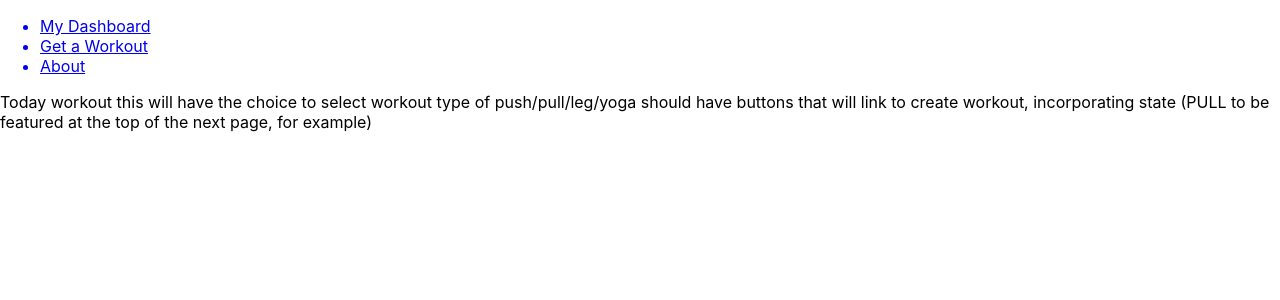
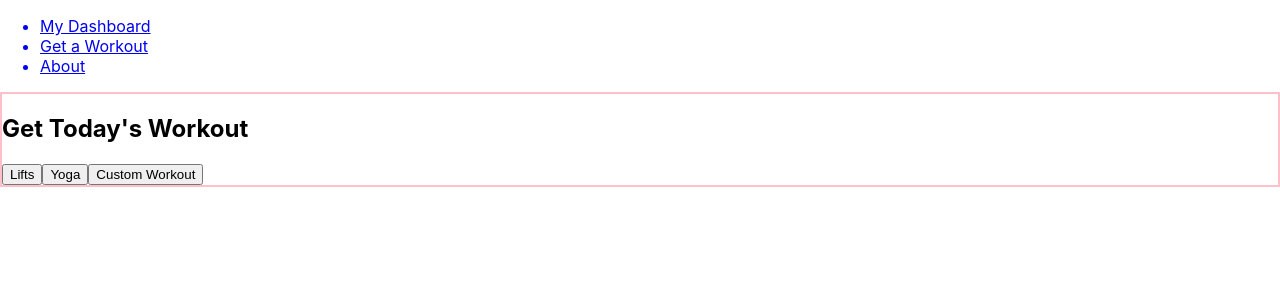
Before and after one commit to Flex-Snooze/flex-snooze-frontend, a React (Create React App) app: page / in a window 1280 px wide. Shown: the top 300 px of the page. Built offline with nearby package versions, Linux system fonts and the light colour scheme.

Commit message:
Scaffold out TodaysWorkout component and add context. Create new component. for SelectWorkout  > Co-authored-by: Bill Sweeney <billsweeney85.gmail.com/>  > Co-authored-by: Rachel Magley <rachelmagley@gmail.com>

```diff
--- a/src/App.js
+++ b/src/App.js
@@ -1,4 +1,3 @@
-
 import { Route, Routes, Link } from 'react-router-dom';
 import { useState } from 'react';
 import { WorkoutContext } from '../src/workoutContext';
@@ -7,20 +6,30 @@ import './App.css';
 import Nav from './components/Nav/Nav';
 import Dashboard from './components/Dashboard/Dashboard';
 import TodayWorkout from './components/TodayWorkout/TodayWorkout';
-import About from './components/About/About'
+import About from './components/About/About';
+import SelectWorkout from './components/SelectWorkout/SelectWorkout';
+import ModifyWorkout from './components/ModifyWorkout/ModifyWorkout';
+import CreateWorkout from './components/CreateWorkout/CreateWorkout';
 
 function App() {
-	const [todayWorkout, setTodayWorkout] = useState("Lifts");
-	const [selectWorkout, setSelectWorkout] = useState("Pull");
-	const [customWorkout, setCustomWorkout] = useState("Cardio");
-	const [modifyCustom, setModifyCustom] = useState(["pull up", "bentover row"]);
+	const [todayWorkout, setTodayWorkout] = useState('Lifts');
+	const [selectWorkout, setSelectWorkout] = useState('Pull');
+	const [customWorkout, setCustomWorkout] = useState('Cardio');
+	const [finalWorkout, setFinalWorkout] = useState(['pull up', 'bentover row']);
 
 	return (
 		<div>
-			<WorkoutContext.Provider value={{ todayWorkout, setTodayWorkout}, {selectWorkout, setSelectWorkout}, {customWorkout, setCustomWorkout}, {modifyCustom, setModifyCustom}}>
+			<WorkoutContext.Provider
+				value={
+					({ todayWorkout, setTodayWorkout },
+					{ selectWorkout, setSelectWorkout },
+					{ customWorkout, setCustomWorkout },
+					{ finalWorkout, setFinalWorkout })
+				}>
 				<Nav />
 				<Routes>
 					<Route path='/' element={<TodayWorkout />} />
+					<Route path='/selectworkout' element={<SelectWorkout />}></Route>
 					<Route path='/mydashboard' element={<Dashboard />} />
 					<Route path='/about' element={<About />} />
 				</Routes>
--- /dev/null
+++ b/src/components/SelectWorkout/SelectWorkout.js
@@ -0,0 +1,10 @@
+import './SelectWorkout.css';
+import React from 'react';
+
+function SelectWorkout(props) {
+	return <div>
+
+    </div>;
+}
+
+export default SelectWorkout;
--- /dev/null
+++ b/src/components/TodayWorkout/TodayWorkout.css
@@ -0,0 +1,3 @@
+.todayWorkoutContainer {
+	border: 2px solid pink;
+}
--- a/src/components/TodayWorkout/TodayWorkout.js
+++ b/src/components/TodayWorkout/TodayWorkout.js
@@ -1,14 +1,28 @@
-import React from 'react';
+import './TodayWorkout.css';
+import React, { useState, useContext } from 'react';
+import { WorkoutContext } from '../../workoutContext';
+import { Route, Routes, Link } from 'react-router-dom';
 import CreateWorkout from '../CreateWorkout/CreateWorkout';
 
 function TodayWorkout(props) {
-    return (
-        <div>
-            Today workout
-            this will have the choice to select workout type of push/pull/leg/yoga
-            should have buttons that will link to create workout, incorporating state (PULL to be featured at the top of the next page, for example)
-        </div>
-    );
+	const { todayWorkout, setTodayWorkout } = useContext(WorkoutContext);
+
+	return (
+		<div className='todayWorkoutContainer'>
+			<div className='todayWorkoutSelection'>
+				<h2>Get Today's Workout</h2>
+				<Link to={'/selectworkout'}>
+					<button>Lifts</button>
+				</Link>
+				<Link to={'/selectworkout'}>
+					<button>Yoga</button>
+				</Link>
+				<Link to={'/createworkout'}>
+					<button>Custom Workout</button>
+				</Link>
+			</div>
+		</div>
+	);
 }
 
 export default TodayWorkout;
```
Also changed, not shown: src/components/SelectWorkout/SelectWorkout.css (added).
